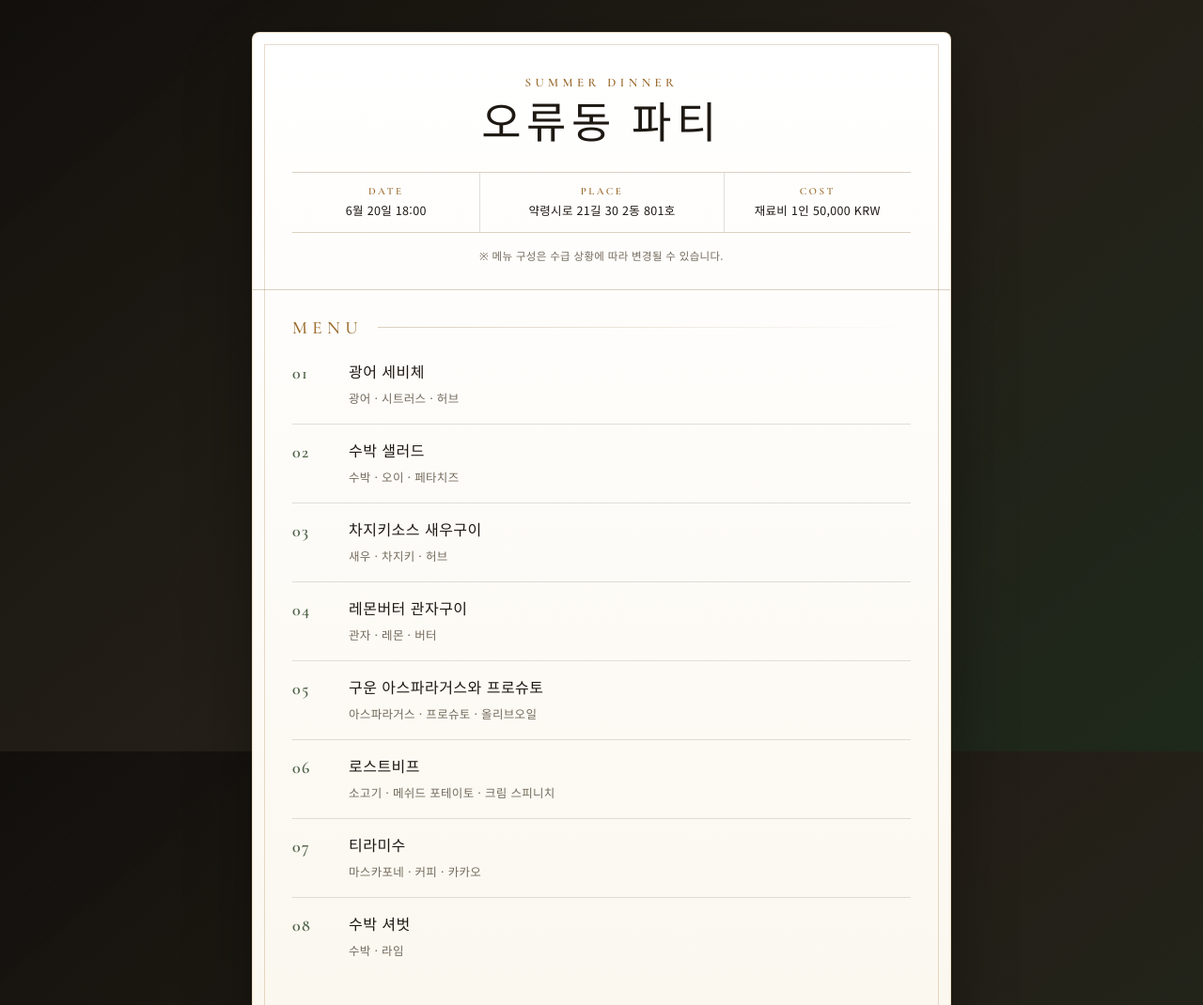
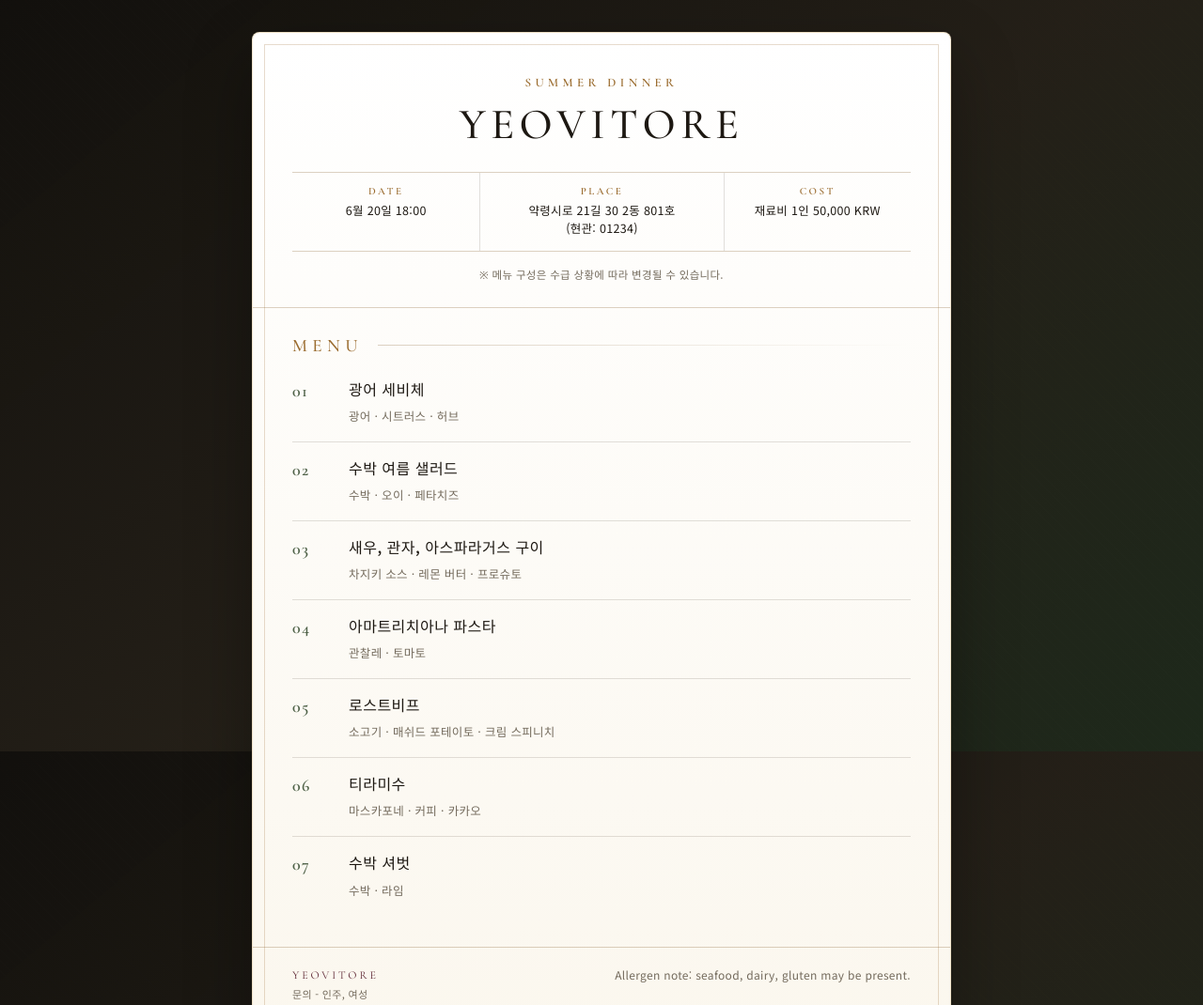
Before and after one commit to fizzycrisp/error_dong_party, a plain HTML site: page index.html in a window 1280 px wide. Shown: the top 1070 px of the page at 94% size. Drawn offline with nearby package versions, Linux system fonts and the light colour scheme.

Commit message:
Update Yeovitore dinner menu details

```diff
--- a/index.html
+++ b/index.html
@@ -3,7 +3,7 @@
 <head>
   <meta charset="utf-8" />
   <meta name="viewport" content="width=device-width, initial-scale=1" />
-  <title>오류동 파티</title>
+  <title>YEOVITORE</title>
 
   <link rel="preconnect" href="https://fonts.googleapis.com">
   <link rel="preconnect" href="https://fonts.gstatic.com" crossorigin>
@@ -256,7 +256,7 @@
         <div class="brand">
           <div>
             <div class="kicker">Summer Dinner</div>
-            <h1 class="title">오류동 파티</h1>
+            <h1 class="title">YEOVITORE</h1>
           </div>
         </div>
         <div class="info-grid" aria-label="초대장 정보">
@@ -266,7 +266,7 @@
           </div>
           <div class="info-item">
             <span class="info-label">Place</span>
-            <span class="info-value">약령시로 21길 30 2동 801호</span>
+            <span class="info-value">약령시로 21길 30 2동 801호<br>(현관: 01234)</span>
           </div>
           <div class="info-item">
             <span class="info-label">Cost</span>
@@ -287,28 +287,23 @@
         </div>
 
         <div class="item">
-          <div class="name">수박 샐러드</div>
+          <div class="name">수박 여름 샐러드</div>
           <div class="sub">수박 · 오이 · 페타치즈</div>
         </div>
 
         <div class="item">
-          <div class="name">차지키소스 새우구이</div>
-          <div class="sub">새우 · 차지키 · 허브</div>
+          <div class="name">새우, 관자, 아스파라거스 구이</div>
+          <div class="sub">차지키 소스 · 레몬 버터 · 프로슈토</div>
         </div>
 
         <div class="item">
-          <div class="name">레몬버터 관자구이</div>
-          <div class="sub">관자 · 레몬 · 버터</div>
-        </div>
-
-        <div class="item">
-          <div class="name">구운 아스파라거스와 프로슈토</div>
-          <div class="sub">아스파라거스 · 프로슈토 · 올리브오일</div>
+          <div class="name">아마트리치아나 파스타</div>
+          <div class="sub">관찰레 · 토마토</div>
         </div>
 
         <div class="item">
           <div class="name">로스트비프</div>
-          <div class="sub">소고기 · 메쉬드 포테이토 · 크림 스피니치</div>
+          <div class="sub">소고기 · 매쉬드 포테이토 · 크림 스피니치</div>
         </div>
 
         <div class="item">
@@ -324,7 +319,7 @@
 
       <footer>
         <div>
-          <div class="footer-mark">Errordong</div>
+          <div class="footer-mark">YEOVITORE</div>
           <div>문의 - 인주, 여성</div>
         </div>
         <div class="meta">Allergen note: seafood, dairy, gluten may be present.</div>
```
